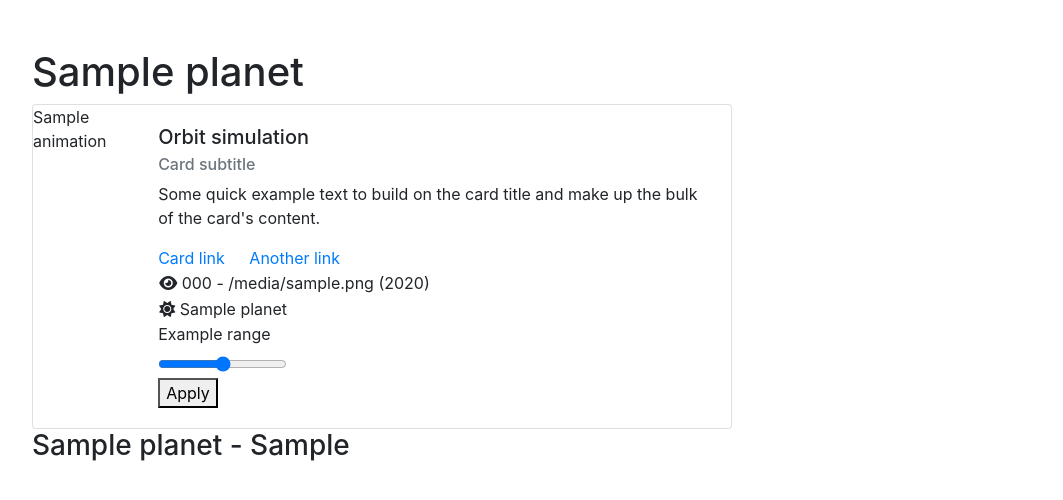
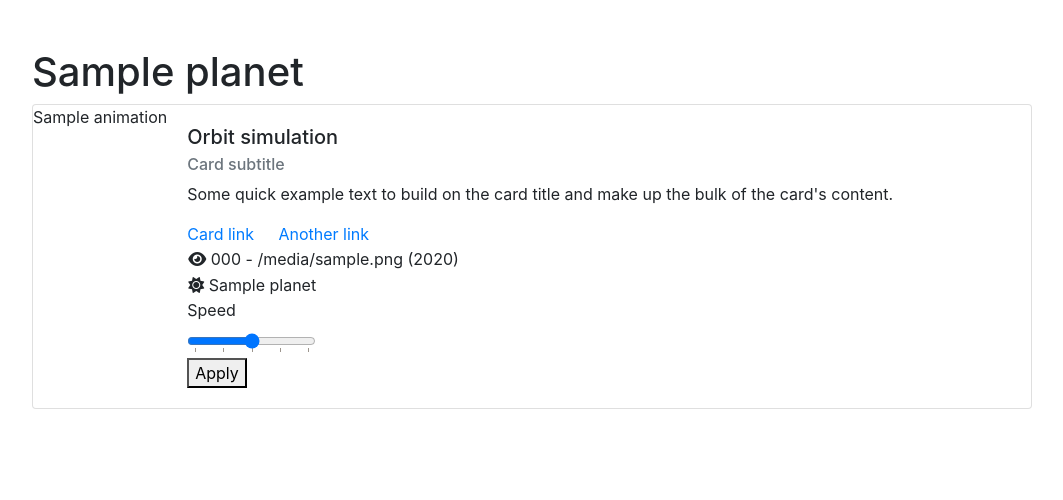
Before and after one commit to lamamilu/planet_explorer, a Flask app: template templates/home.html in a window 1280 px wide. Shown: the top 500 px of the page, without its empty margins (53-1116 px from the left). Run offline with Flask 3, Linux system fonts and the light colour scheme; the template is opened without the code that fills it: most values are stand-ins (such as "Sample title", 1, 10 or a date in 2020); some libraries are stand-ins or nearby versions.

Commit message:
speed slider?

```diff
--- a/app.py
+++ b/app.py
@@ -26,13 +26,20 @@ def home():
           session["message"] = response.text[:2000]
           return redirect(url_for("error", code = response.status_code))
 
+     speed=1
+     if request.method == "POST":
+          action = request.form.get("action")
+          if action == "set-speed":
+               speed = int(request.form.get("speed"))
+               speed = convert_speed(speed)
 
-     ani = orbit_animation(response.json()[0], 1)
+
+     ani = orbit_animation(response.json()[0], speed)
 
      ani_list = ani.split('width="700" height="700"')
      animation = ani_list[0] + 'width="400" height="400"' + ani_list[1]
 
-     return render_template("home.html", planets=response.json(), animation=animation)
+     return render_template("home.html", planet=response.json()[0], animation=animation)
 
 
 @app.route("/error/<code>", methods=["GET", "POST"])
--- a/templates/home.html
+++ b/templates/home.html
@@ -13,10 +13,8 @@
 
      <h1>{{ planet.pl_name }}</h1>
 
-     {% for planet in planets %}
-
-          <div class="card" style="max-width: 700px; max-height: 400px;">
-               <div class="d-flex flex-column flex-md-row">
+     <div class="card" style="max-width: 1000px; max-height: 400px;">
+          <div class="d-flex flex-column flex-md-row">
                <div class="orbit-video">
                     {{ animation | safe }}
                </div>
@@ -37,18 +35,23 @@
                     </table>
 
                     <form method="POST">
-                         <label for="range1" class="form-label">Example range</label>
-                         <div class="form-range">
-                              <input type="range" class="form-range-input" name="speed">
+                         <label for="range1" class="form-label">Speed</label>
+                         <div class="form-range" style="width:500px;">
+                              <input type="range" name="speed" class="form-range-input" min="-50" max="50" step="5" value="0" list="rangeTicksList" id="rangeTicks">
                          </div>
+                              <datalist id="rangeTicksList">
+                              <option value="-50" label="Slow"></option>
+                              <option value="-25"></option>
+                              <option value="0" label="Accurate"></option>
+                              <option value="25"></option>
+                              <option value="50" label="Fast"></option>
+                         </datalist>
+
                          <button type="submit" name="action" value="set-speed">Apply</button>
                     </form>
                </div>
-               </div>
           </div>
-               <h3>{{ planet.pl_name }} - {{ planet.pl_masse }}</h3>
-
-     {% endfor %}
+     </div>
 
 </body>
 </html>
```
Also changed, not shown: utility.py (+10 -0 lines).
